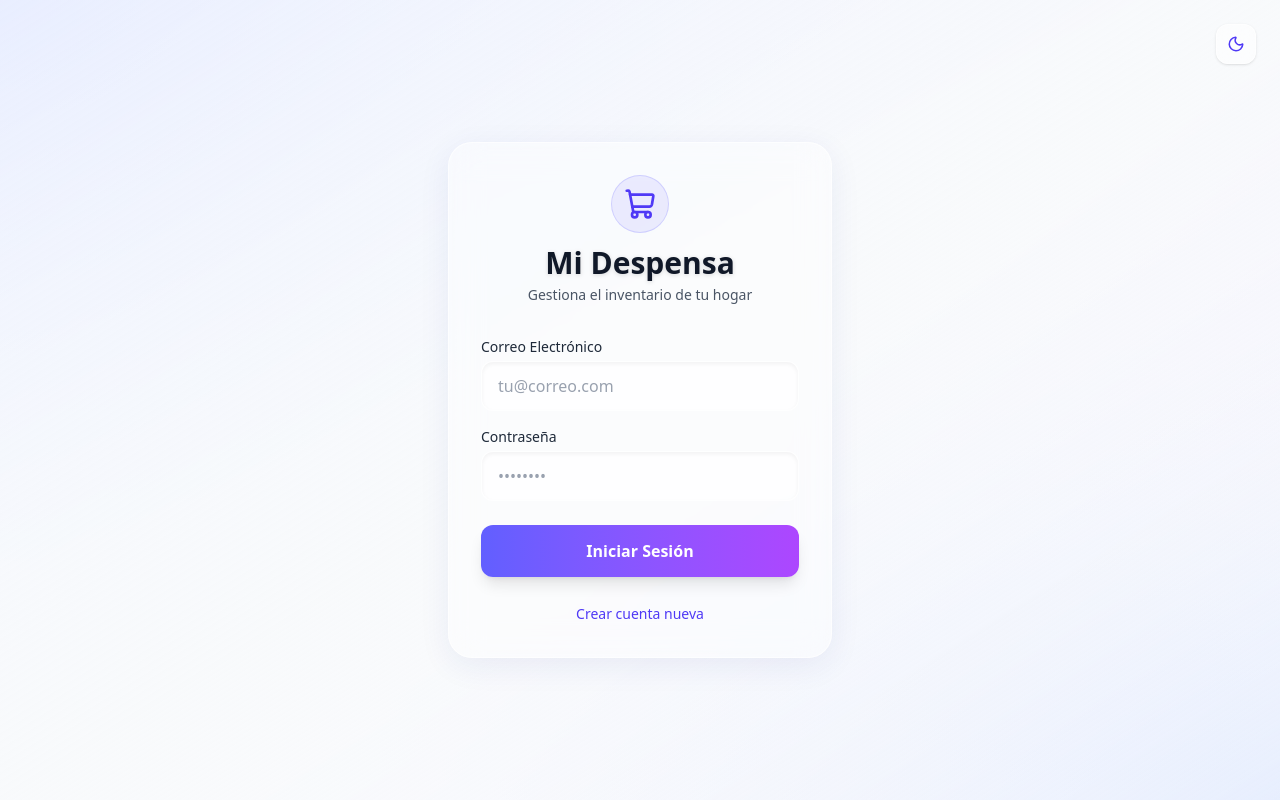
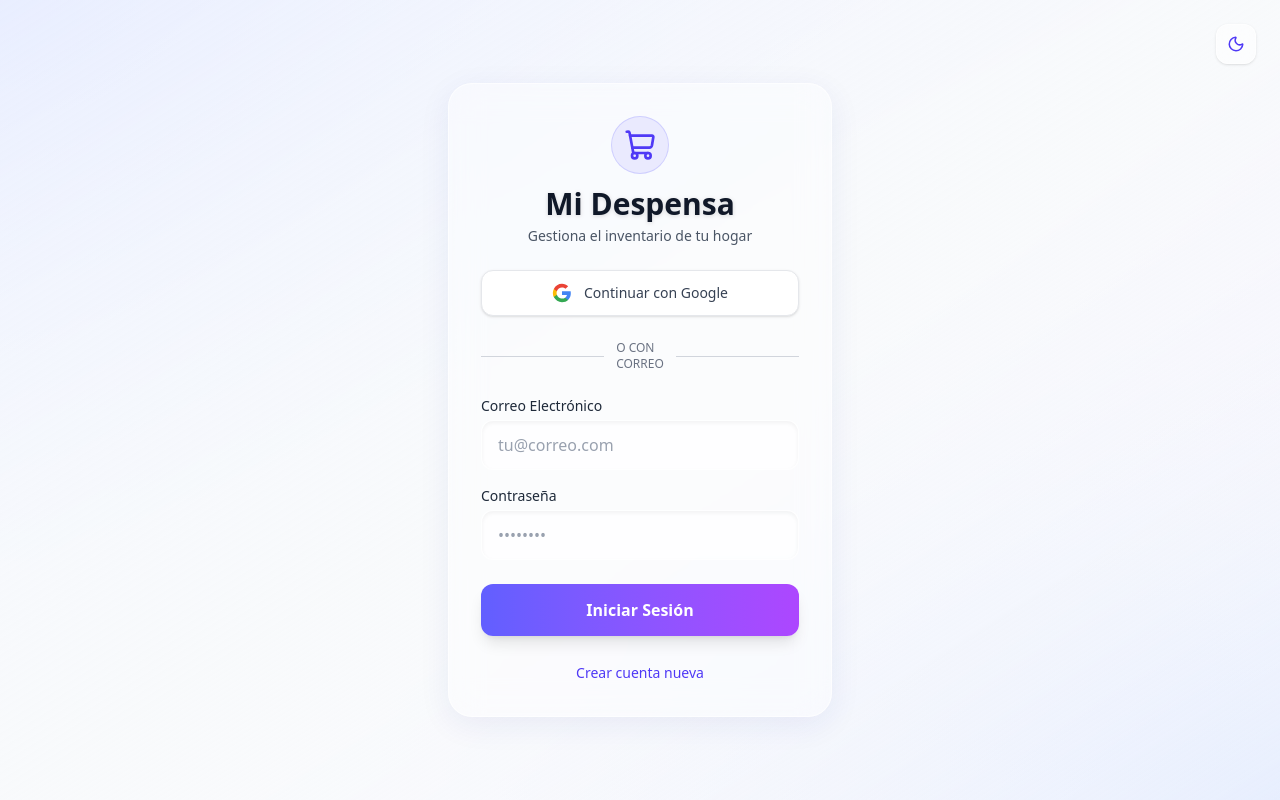
Before and after one commit to ronmardi/despensa, a Next.js app: page /login in a window 1280 px wide. Built offline with nearby package versions, Linux system fonts and the light colour scheme; no server answers.

Commit message:
fix: google

```diff
--- /dev/null
+++ b/src/app/(auth)/callback/route.ts
@@ -0,0 +1,20 @@
+import { NextResponse } from 'next/server'
+import { createClient } from '@/lib/supabase/server'
+
+export async function GET(request: Request) {
+  const { searchParams, origin } = new URL(request.url)
+  const code = searchParams.get('code')
+  const next = searchParams.get('next') ?? '/pantry'
+
+  if (code) {
+    const supabase = await createClient()
+    const { error } = await supabase.auth.exchangeCodeForSession(code)
+
+    if (!error) {
+      return NextResponse.redirect(`${origin}${next}`)
+    }
+  }
+
+  // Si hay error, devuelve al login
+  return NextResponse.redirect(`${origin}/login?error=auth_failed`)
+}
--- a/src/app/(auth)/login/page.tsx
+++ b/src/app/(auth)/login/page.tsx
@@ -14,6 +14,22 @@ export default function LoginPage() {
   const [loading, setLoading] = useState(false)
   const [isSignUp, setIsSignUp] = useState(false)
   const [errorMsg, setErrorMsg] = useState('')
+
+  const handleGoogleLogin = async () => {
+    setLoading(true)
+    setErrorMsg('')
+    const { error } = await supabase.auth.signInWithOAuth({
+      provider: 'google',
+      options: {
+        redirectTo: `${window.location.origin}/auth/callback`,
+      },
+    })
+
+    if (error) {
+      setErrorMsg(error.message)
+      setLoading(false)
+    }
+  }
 
   const handleAuth = async (e: React.FormEvent) => {
     e.preventDefault()
@@ -37,14 +53,13 @@ export default function LoginPage() {
 
   return (
     <div className="min-h-screen flex items-center justify-center p-4 relative">
-      {/* Botón de tema en la esquina */}
       <div className="absolute top-6 right-6">
         <ThemeToggle />
       </div>
 
       <div className="w-full max-w-sm rounded-3xl bg-white/40 dark:bg-slate-800/40 backdrop-blur-lg border border-white/60 dark:border-slate-700/60 p-8 shadow-[0_8px_32px_0_rgba(31,38,135,0.07)]">
 
-        <div className="text-center mb-8 flex flex-col items-center">
+        <div className="text-center mb-6 flex flex-col items-center">
           <div className="bg-indigo-500/10 dark:bg-indigo-500/20 p-3 rounded-full mb-3 border border-indigo-500/20">
             <ShoppingCart size={32} className="text-indigo-600 dark:text-indigo-400" />
           </div>
@@ -59,6 +74,28 @@ export default function LoginPage() {
             {errorMsg}
           </div>
         )}
+
+        {/* Botón de Google SSO */}
+        <button
+          type="button"
+          onClick={handleGoogleLogin}
+          disabled={loading}
+          className="mb-6 w-full flex items-center justify-center gap-3 rounded-xl bg-white dark:bg-slate-900 border border-gray-200 dark:border-slate-700 px-4 py-3 text-sm font-medium text-gray-700 dark:text-gray-200 shadow-sm hover:bg-gray-50 dark:hover:bg-slate-800 active:scale-[0.98] transition-all disabled:opacity-50 cursor-pointer"
+        >
+          <svg className="w-5 h-5" viewBox="0 0 24 24">
+            <path d="M22.56 12.25c0-.78-.07-1.53-.2-2.25H12v4.26h5.92c-.26 1.37-1.04 2.53-2.21 3.31v2.77h3.57c2.08-1.92 3.28-4.74 3.28-8.09z" fill="#4285F4" />
+            <path d="M12 23c2.97 0 5.46-.98 7.28-2.66l-3.57-2.77c-.98.66-2.23 1.06-3.71 1.06-2.86 0-5.29-1.93-6.16-4.53H2.18v2.84C3.99 20.53 7.7 23 12 23z" fill="#34A853" />
+            <path d="M5.84 14.09c-.22-.66-.35-1.36-.35-2.09s.13-1.43.35-2.09V7.07H2.18C1.43 8.55 1 10.22 1 12s.43 3.45 1.18 4.93l2.85-2.22.81-.62z" fill="#FBBC05" />
+            <path d="M12 5.38c1.62 0 3.06.56 4.21 1.64l3.15-3.15C17.45 2.09 14.97 1 12 1 7.7 1 3.99 3.47 2.18 7.07l3.66 2.84c.87-2.6 3.3-4.53 6.16-4.53z" fill="#EA4335" />
+          </svg>
+          Continuar con Google
+        </button>
+
+        <div className="mb-6 flex items-center justify-center gap-3">
+          <div className="h-px w-full bg-gray-300 dark:bg-slate-700"></div>
+          <span className="text-xs text-gray-500 dark:text-gray-400 uppercase font-medium">O con correo</span>
+          <div className="h-px w-full bg-gray-300 dark:bg-slate-700"></div>
+        </div>
 
         <form onSubmit={handleAuth} className="space-y-4">
           <div>
```
